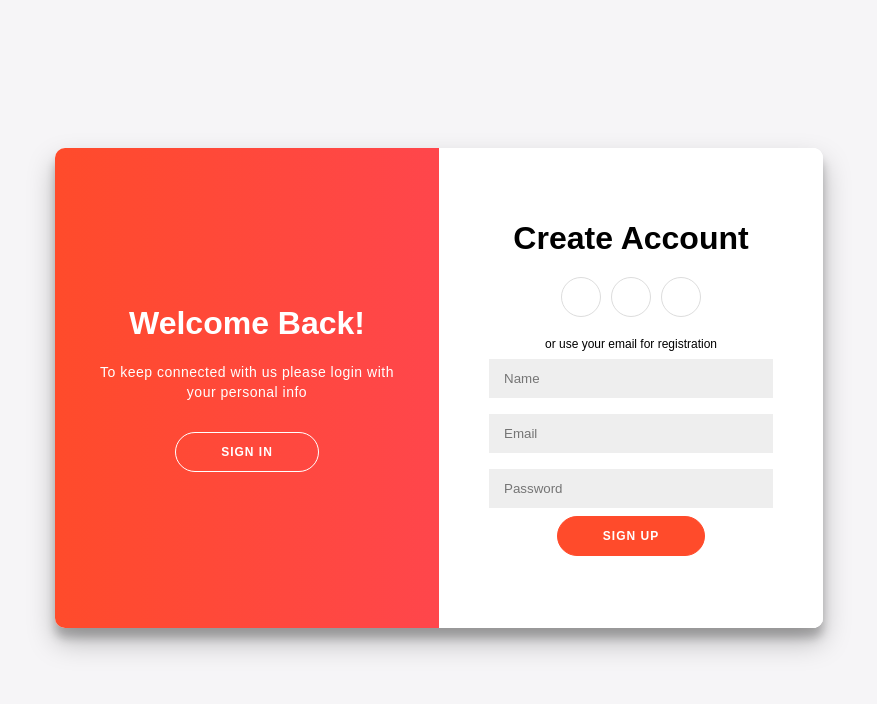
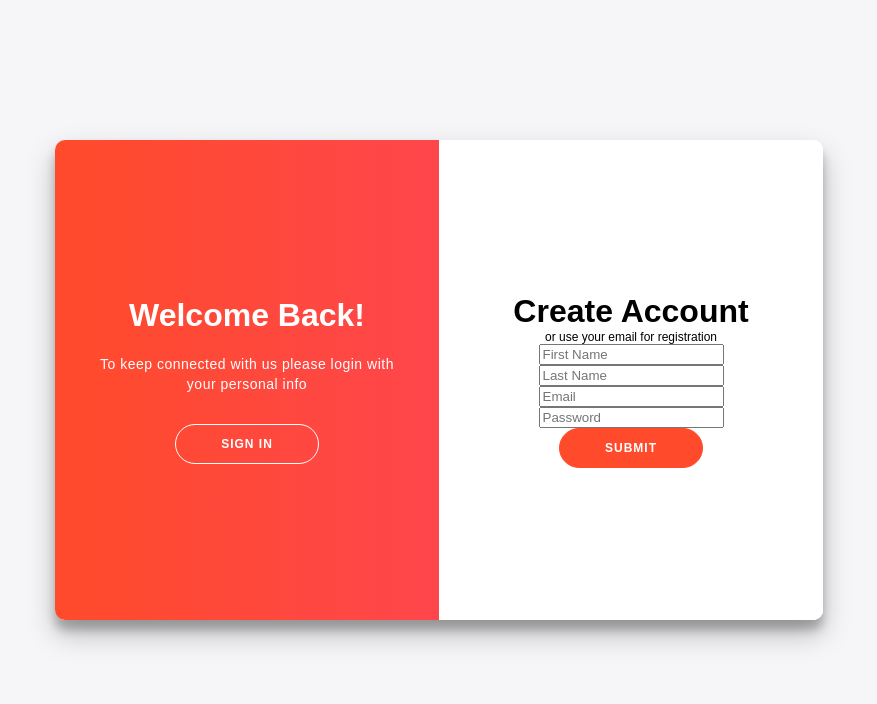
Before and after one commit to where-2-eat/Frontend, a React (Create React App) app: page / in a window 1280 px wide. Both pictures are taken after a click on the button "SIGN UP". Shown: the top 704 px of the page, without its empty margins (201-1078 px from the left). Built offline with nearby package versions, Linux system fonts and the light colour scheme.

Commit message:
Feature/issue #14 (#15)
* beginning of development branch

* wip

* solve issue #14

```diff
--- /dev/null
+++ b/src/index.css
@@ -0,0 +1,11 @@
+body {
+	margin: 0;
+	font-family: -apple-system, BlinkMacSystemFont, 'Segoe UI', 'Roboto', 'Oxygen', 'Ubuntu', 'Cantarell', 'Fira Sans',
+		'Droid Sans', 'Helvetica Neue', sans-serif;
+	-webkit-font-smoothing: antialiased;
+	-moz-osx-font-smoothing: grayscale;
+}
+
+code {
+	font-family: source-code-pro, Menlo, Monaco, Consolas, 'Courier New', monospace;
+}
--- a/src/index.tsx
+++ b/src/index.tsx
@@ -1,6 +1,7 @@
 import React from "react";
 import ReactDOM from "react-dom";
 import App from "./App";
+import './index.css';
 import * as serviceWorker from "./serviceWorker";
 
 ReactDOM.render(<App />, document.getElementById("root"));
--- a/src/pages/home/index.tsx
+++ b/src/pages/home/index.tsx
@@ -2,9 +2,6 @@ import React from "react";
 import { ConfigType } from "../../config";
 import { User } from "../../util/types";
 import './Home.css';
-// import GoogleMap from "../../components/map";
-// import { Place, MapView } from "../../components/map/util/types";
-// import { getUserPosition } from "../../components/map/util";
 
 type HomeProps = {
   context: ConfigType;
--- a/src/pages/login/Login.css
+++ b/src/pages/login/Login.css
@@ -43,7 +43,7 @@
 	margin: 15px 0;
 }
 
-.SignIn button {
+.SignIn .button {
 	border-radius: 20px;
 	border: 1px solid #FF4B2B;
 	background-color: #FF4B2B;
@@ -56,15 +56,15 @@
 	transition: transform 80ms ease-in;
 }
 
-.SignIn button:active {
+.SignIn .button:active {
 	transform: scale(0.95);
 }
 
-.SignIn button:focus {
+.SignIn .button:focus {
 	outline: none;
 }
 
-.SignIn button.ghost {
+.SignIn .button.ghost {
 	background-color: transparent;
 	border-color: #FFFFFF;
 }
@@ -80,7 +80,7 @@
 	text-align: center;
 }
 
-.SignIn input {
+.SignIn user-inputs input {
 	background-color: #eee;
 	border: none;
 	padding: 12px 15px;
--- a/src/pages/login/index.tsx
+++ b/src/pages/login/index.tsx
@@ -14,32 +14,49 @@ const Login: React.FC<LoginProps> = ({ context, setUser }) => {
   // State to handle user inputs
   const [email, setEmail] = useState<string>("");
   const [password, setPassword] = useState<string>("");
+  const [firstName, setFirstName] = useState<string>("");
+  const [lastName, setLastName] = useState<string>("");
 
   // State to handle panel sliding between sign up/login
   const [panelAnimation, setPanelAnimation] = useState<string>("container");
 
   // Function to handle sliding between sign up and login containers
   const handleSlide = () => {
+    resetState();
     panelAnimation === "container"
       ? setPanelAnimation("container right-panel-active")
       : setPanelAnimation("container");
   };
 
-  // Function to update the state when an email is inputed
-  const handleEmail = (event: React.ChangeEvent<HTMLInputElement>): void => {
-    const {
-      target: { value }
-    } = event;
-    setEmail(value);
+  // Function to reset the state
+  const resetState = () => {
+    setEmail("");
+    setPassword("");
+    setFirstName("");
+    setLastName("");
   };
 
-  // Function to update the state when an password is inputed
-  const handlePassword = (event: React.ChangeEvent<HTMLInputElement>): void => {
-    const {
-      target: { value }
-    } = event;
-    setPassword(value);
-  };
+ // Function to store user inputs in state
+ const handleChange = (
+  event: React.ChangeEvent<HTMLInputElement>,
+  target: string
+) => {
+  switch (target) {
+    case "email":
+      setEmail(event.target.value);
+      break;
+    case "password":
+      setPassword(event.target.value);
+      break;
+    case "firstName":
+      setFirstName(event.target.value);
+      break;
+    case "lastName":
+      setLastName(event.target.value);
+      break;
+    default:
+  }
+};
 
   // For now we will use these functions which "authenticate" a dumby user for now
   const handleOnLogin = () => {
@@ -60,75 +77,70 @@ const Login: React.FC<LoginProps> = ({ context, setUser }) => {
     });
   };
 
-  // TODO: uncomment this when authentication API is done
-  // const handleOnLogin = (
-  //   event: React.MouseEvent<Element, MouseEvent>
-  // ): void => {
-  //   authenticate(context, { email, password })
-  //     .then(setUser)
-  //     .catch(console.log);
-  // };
-  // const handleOnSignUp = (
-  //   event: React.MouseEvent<Element, MouseEvent>
-  // ): void => {
-  //   createUser(context, { email, username, password })
-  //     .then(setUser)
-  //     .catch(console.log);
-  // };
 
   return (
     <div className="SignIn">
       <div className={panelAnimation} id="container">
         <div className="form-container sign-up-container">
-          <form action="#">
+          <form action="#" onSubmit={handleOnSignUp}>
             <h1>Create Account</h1>
-            <div className="social-container">
-              <a href="#" className="social">
-                <i className="fab fa-facebook-f"></i>
-              </a>
-              <a href="#" className="social">
-                <i className="fab fa-google-plus-g"></i>
-              </a>
-              <a href="#" className="social">
-                <i className="fab fa-linkedin-in"></i>
-              </a>
+            <span>or use your email for registration</span>
+            <div className="user-inputs">
+              <input
+                type="text"
+                placeholder="First Name"
+                value={firstName}
+                onChange={event => handleChange(event, "firstName")}
+                required
+              />
+              <input
+                type="text"
+                placeholder="Last Name"
+                value={lastName}
+                onChange={event => handleChange(event, "lastName")}
+                required
+              />
+              <input
+                type="email"
+                placeholder="Email"
+                value={email}
+                onChange={event => handleChange(event, "email")}
+                pattern="[a-z0-9._%+-]+@[a-z0-9.-]+\.[a-z]{2,}$"
+                required
+              />
+              <input
+                type="password"
+                placeholder="Password"
+                value={password}
+                onChange={event => handleChange(event, "password")}
+                required
+              />
             </div>
-            <span>or use your email for registration</span>
-            <input type="text" placeholder="Name" />
-            <input type="email" placeholder="Email" />
-            <input type="password" placeholder="Password" />
-            <button onClick={handleOnSignUp}>Sign Up</button>
+            <input type="submit" className="button" value="Submit" />
           </form>
         </div>
         <div className="form-container sign-in-container">
-          <form action="#">
+          <form action="#" onSubmit={handleOnLogin}>
             <h1>Sign in</h1>
-            <div className="social-container">
-              <a href="#" className="social">
-                <i className="fab fa-facebook-f"></i>
-              </a>
-              <a href="#" className="social">
-                <i className="fab fa-google-plus-g"></i>
-              </a>
-              <a href="#" className="social">
-                <i className="fab fa-linkedin-in"></i>
-              </a>
+            <span>or use your account</span>
+            <div className="user-inputs">
+              <input
+                type="email"
+                placeholder="Email"
+                value={email}
+                onChange={event => handleChange(event, "email")}
+                pattern="[a-z0-9._%+-]+@[a-z0-9.-]+\.[a-z]{2,}$"
+                required
+              />
+              <input
+                type="password"
+                placeholder="Password"
+                value={password}
+                onChange={event => handleChange(event, "password")}
+                required
+              />
             </div>
-            <span>or use your account</span>
-            <input
-              type="email"
-              onChange={handleEmail}
-              value={email}
-              placeholder="Email"
-            />
-            <input
-              type="password"
-              placeholder="Password"
-              onChange={handlePassword}
-              value={password}
-            />
-            <a href="#">Forgot your password?</a>
-            <button onClick={handleOnLogin}>Sign In</button>
+            <input type="submit" className="button" value="Submit" />
           </form>
         </div>
         <div className="overlay-container">
@@ -138,7 +150,7 @@ const Login: React.FC<LoginProps> = ({ context, setUser }) => {
               <p className="sentence">
                 To keep connected with us please login with your personal info
               </p>
-              <button className="ghost" id="signIn" onClick={handleSlide}>
+              <button className="button ghost" id="signIn" onClick={handleSlide}>
                 Sign In
               </button>
             </div>
@@ -147,7 +159,7 @@ const Login: React.FC<LoginProps> = ({ context, setUser }) => {
               <p className="sentence">
                 Enter your personal details and start journey with us
               </p>
-              <button className="ghost" id="signUp" onClick={handleSlide}>
+              <button className="button ghost" id="signUp" onClick={handleSlide}>
                 Sign Up
               </button>
             </div>
```
